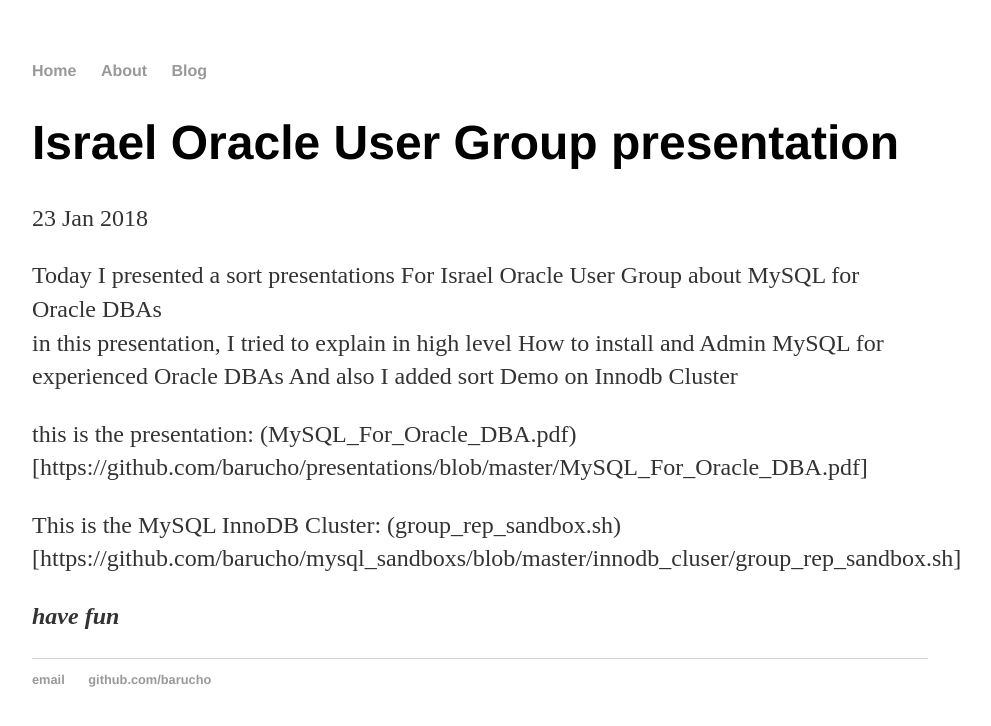
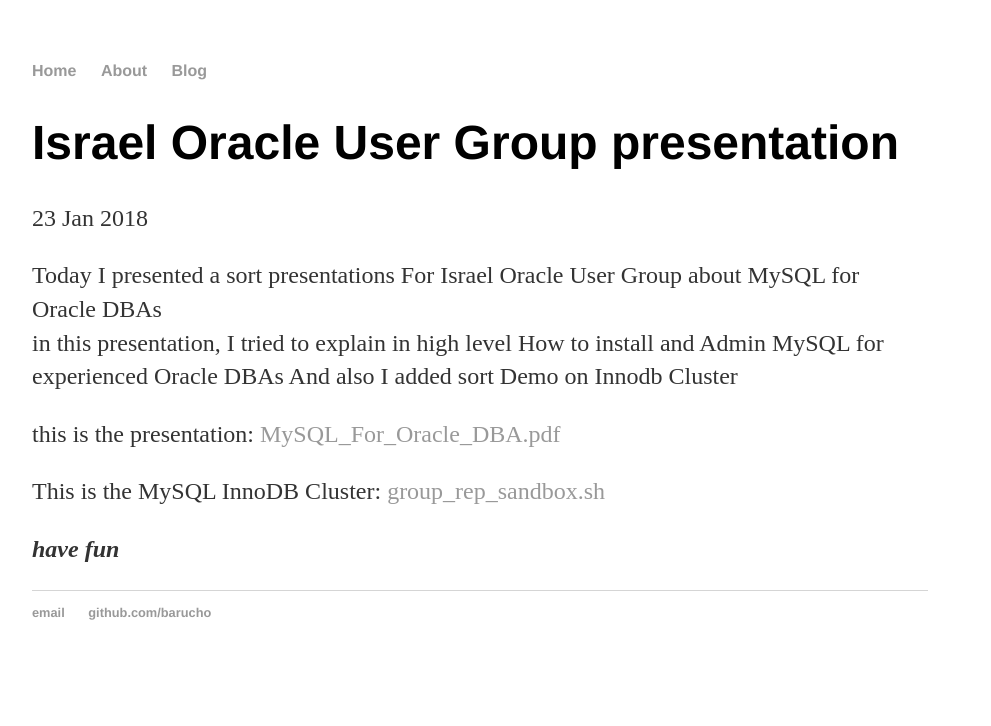
Before and after one commit to barucho/barucho.github.io, a Jekyll site: the page built from _posts/2018-01-23-Israel-Oracle-UserGroup-2018.md, in a window 1280 px wide. Shown: the top 726 px of the page, without its empty margins (160-1151 px from the left). Built offline with Jekyll 4.4.1, drawn with Linux system fonts in a browser that asks for light colours.

Commit message:
Fix links

```diff
--- a/_posts/2018-01-23-Israel-Oracle-UserGroup-2018.md
+++ b/_posts/2018-01-23-Israel-Oracle-UserGroup-2018.md
@@ -9,10 +9,10 @@
 And also I added sort Demo on Innodb Cluster
 
 this is the presentation:
-(MySQL_For_Oracle_DBA.pdf)[https://github.com/barucho/presentations/blob/master/MySQL_For_Oracle_DBA.pdf]
+[MySQL_For_Oracle_DBA.pdf](https://github.com/barucho/presentations/blob/master/MySQL_For_Oracle_DBA.pdf)
 
 This is the MySQL InnoDB Cluster:
-(group_rep_sandbox.sh)[https://github.com/barucho/mysql_sandboxs/blob/master/innodb_cluser/group_rep_sandbox.sh]
+[group_rep_sandbox.sh](https://github.com/barucho/mysql_sandboxs/blob/master/innodb_cluser/group_rep_sandbox.sh)
 
 
 
```
